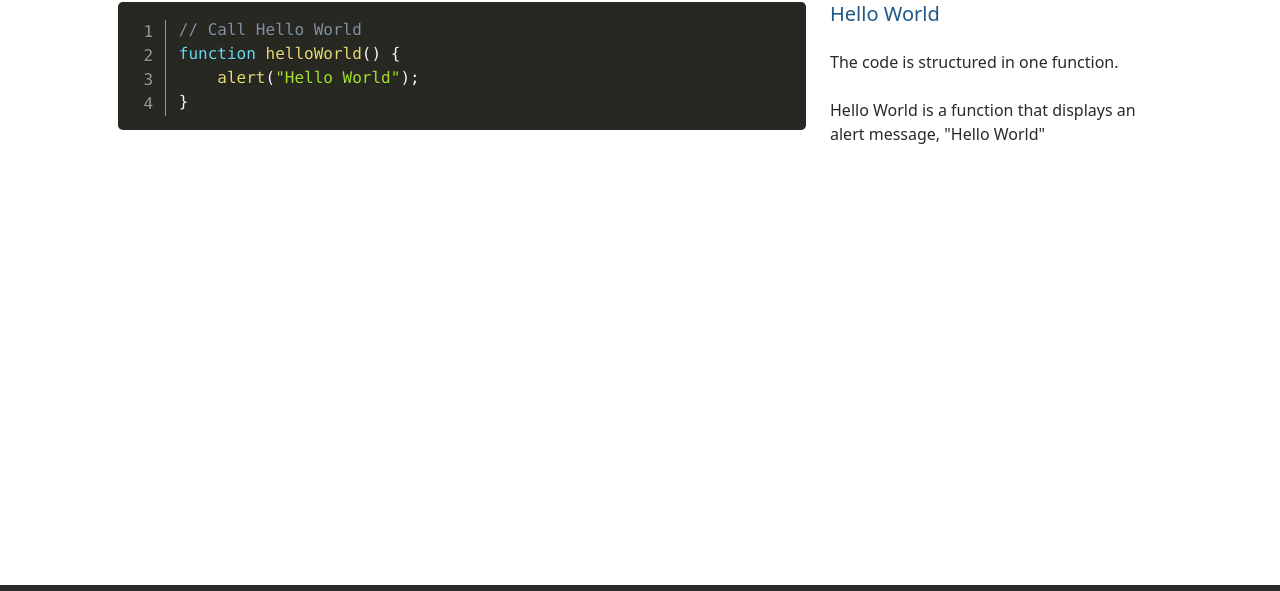
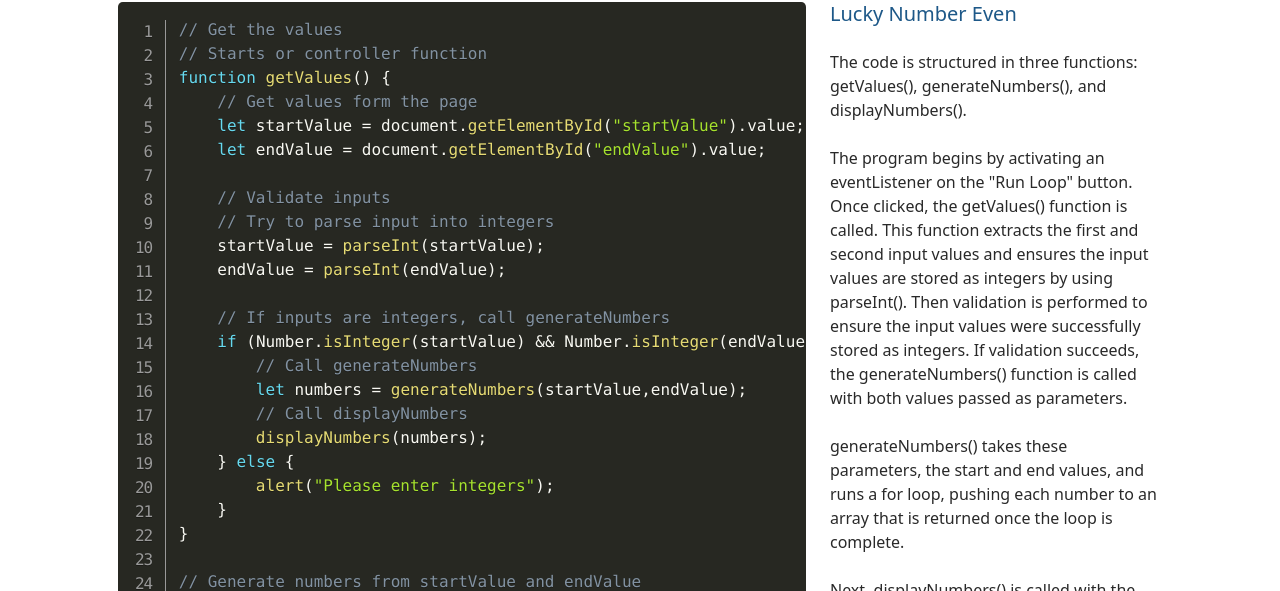
Before and after one commit to JorySmith/LuckyNumberEven, a plain HTML site: page code.html in a window 1280 px wide. Shown: the part 157-748 px from the top of the page. Drawn offline with nearby package versions, Linux system fonts and the light colour scheme.

Commit message:
Updated the code page

```diff
--- a/code.html
+++ b/code.html
@@ -48,7 +48,8 @@
                         <a class="nav-link mx-1 active" aria-current="page" href="code.html">App Code</a>
                     </li>
                     <li class="nav-item">
-                        <a class="nav-link mx-1" target="_blank" href="https://github.com/JorySmith/LuckyNumberEven">GitHub Repo</a>
+                        <a class="nav-link mx-1" target="_blank"
+                            href="https://github.com/JorySmith/LuckyNumberEven">GitHub Repo</a>
                     </li>
                     <li class="nav-item">
                         <a class="nav-link mx-1" target="_blank" href="https://www.joryiansmith.dev/">My Portfolio</a>
@@ -66,17 +67,74 @@
                     <pre class="line-numbers">
                         <!-- NOTE: Prism doesn't handle template literals well -->
                         <code class="language-javascript">
-                            // Call Hello World
-                            function helloWorld() {
-                                alert("Hello World");
+                            // Get the values
+                            // Starts or controller function
+                            function getValues() {
+                                // Get values form the page
+                                let startValue = document.getElementById("startValue").value;
+                                let endValue = document.getElementById("endValue").value;
+
+                                // Validate inputs
+                                // Try to parse input into integers
+                                startValue = parseInt(startValue);
+                                endValue = parseInt(endValue);
+
+                                // If inputs are integers, call generateNumbers
+                                if (Number.isInteger(startValue) && Number.isInteger(endValue)) {
+                                    // Call generateNumbers
+                                    let numbers = generateNumbers(startValue,endValue);
+                                    // Call displayNumbers
+                                    displayNumbers(numbers);
+                                } else {
+                                    alert("Please enter integers");
+                                }
+                            }
+
+                            // Generate numbers from startValue and endValue
+                            // Logic functions
+                            function generateNumbers(sValue, eValue) {
+                                let numbers = [];
+                                // Get all numbers from start to end
+                                for(let i = sValue; i <= eValue; i++) {
+                                    numbers.push(i);
+                                }
+                                return numbers;
+                            }
+
+                            // Display numbers on page, high even numbers in bold
+                            // Display or view functions
+                            function displayNumbers(numbers) {
+                                // Create a rows template
+                                let rowsTemplate = "";
+                                // Loop through each number from startValue to endValue
+                                for (let i = 0; i < numbers.length; i++) {
+                                    // Store each value
+                                    let number = numbers[i];
+                                    // See if number is even, store result
+                                    let className = ""
+                                    // If even, assign even to className
+                                    if (number % 2 == 0) {
+                                        className = "even"
+                                    }
+                                    // Create a table row with className and TD for each value
+                                    rowsTemplate += `&lttr class="${className}">&lttd>${number}&lt/td>&lt/tr>`;
+                                    // Add new row to results page
+                                    document.getElementById("results").innerHTML = rowsTemplate;
+                                }
                             }
                         </code>
                     </pre>
                 </div>
                 <div class="col-md-4">
-                    <h5 class="mt-2">Hello World</h5>
-                    <p class="mt-4">The code is structured in one function. <br><br>
-                        Hello World is a function that displays an alert message, "Hello World"
+                    <h5 class="mt-2">Lucky Number Even</h5>
+                    <p class="mt-4">The code is structured in three functions: getValues(), generateNumbers(), and displayNumbers(). <br><br>
+                        The program begins by activating an eventListener on the "Run Loop" button. Once clicked, the getValues() function is called. This function extracts the first and second input values and ensures the input values are stored as integers by using parseInt(). Then validation is performed to ensure the input values were successfully stored as integers. If validation succeeds, the generateNumbers() function is called with both values passed as parameters. <br><br>
+
+                        generateNumbers() takes these parameters, the start and end values, and runs a for loop, pushing each number to an array that is returned once the loop is complete. <br><br>
+
+                        Next, displayNumbers() is called with the new array of numbers passed in as a parameter. Another for loop is run, first storing each index's value, then checking to see if the value is even. If the number is even, the "even" string is assigned to the variable class, which is created in CSS and will be used later. Then a variable is created to store a new table row and table data elements for each value using template literals, which applies the className variable. Finally, this new table row is injected into the DOM by updating the Results section.<br><br>
+
+                        The result is now viewable on the page with each value getting its own row and even numbers in bold font weight.
                     </p>
                 </div>
             </div>
```
